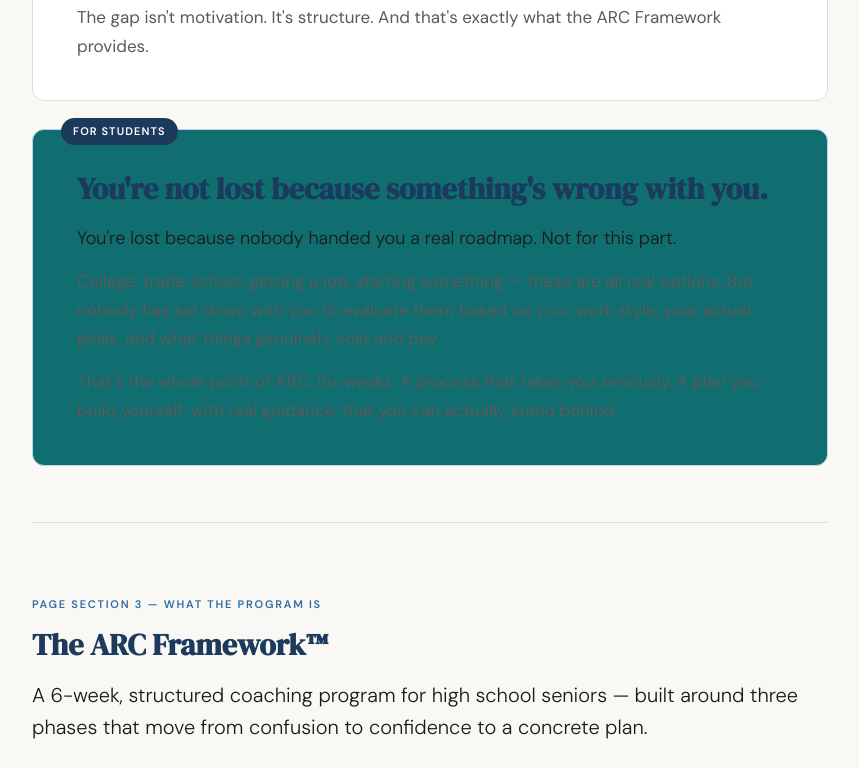
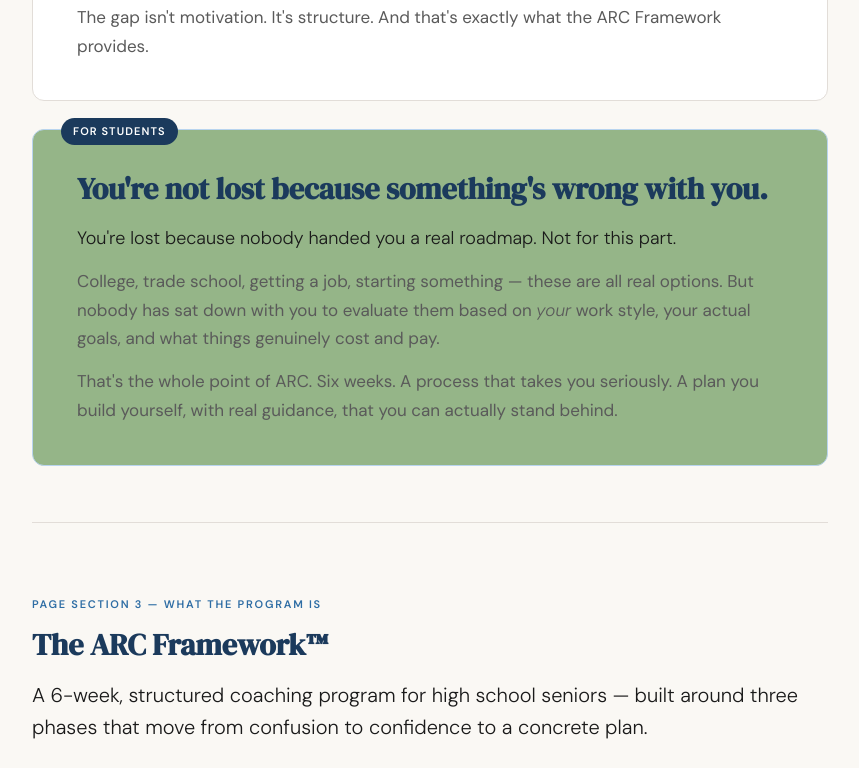
Before and after one commit to estevand1/LaunchPad, a plain HTML site: page index.html in a window 1280 px wide. Shown: the part 1156-1924 px from the top of the page, without its empty margins (210-1069 px from the left). Drawn offline with Linux system fonts and the light colour scheme.

Commit message:
Update index.html

```diff
--- a/index.html
+++ b/index.html
@@ -9,7 +9,7 @@
   :root {
     --navy: #1B3A5C;
     --blue: #2E6DA4;
-    --sky: #106D70;
+    --sky: #95b588;
     --green: #2A7A4B;
     --sage: #D6F0E0;
     --amber: #C85D1A;
```
